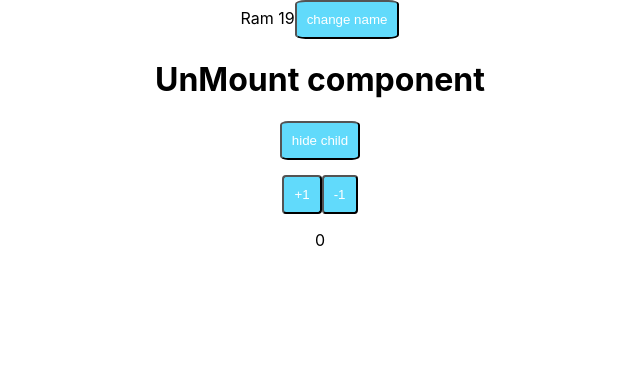
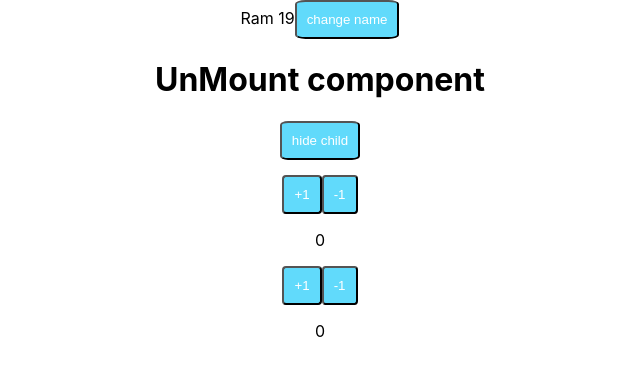
Before and after one commit to dhanyaki/react-training, a React (Create React App) app: page / in a window 1280 px wide. Shown: the top 376 px of the page, without its empty margins (320-960 px from the left). Built offline with nearby package versions, Linux system fonts and the light colour scheme.

Commit message:
counter in functional component

```diff
--- a/src/App.js
+++ b/src/App.js
@@ -1,7 +1,7 @@
-import logo from "./logo.svg";
 import "./App.css";
 import React from "react";
 import Counter from "./Counter";
+import BasicFun from "./BasicFun";
 
 class UnMount extends React.Component {
   componentWillUnmount() {
@@ -68,6 +68,7 @@ class App extends React.Component {
         </button>
         <div className="counter">
           <Counter />
+          <BasicFun />
         </div>
       </div>
     );
--- /dev/null
+++ b/src/BasicFun.js
@@ -0,0 +1,27 @@
+import React, { useState } from "react";
+
+export default function BasicFun() {
+  const [counter, setCounter] = useState(0);
+  const increment = () => {
+    if (counter + 1 > 10) {
+      setCounter(1);
+    } else {
+      setCounter(counter + 1);
+      setCounter(counter + 1);
+    }
+  };
+  const decrement = () => {
+    if (counter - 1 < 0) {
+      setCounter(0);
+    } else {
+      setCounter(counter - 1);
+    }
+  };
+  return (
+    <div>
+      <button onClick={increment}>+1</button>
+      <button onClick={decrement}>-1</button>
+      <p>{counter}</p>
+    </div>
+  );
+}
```
